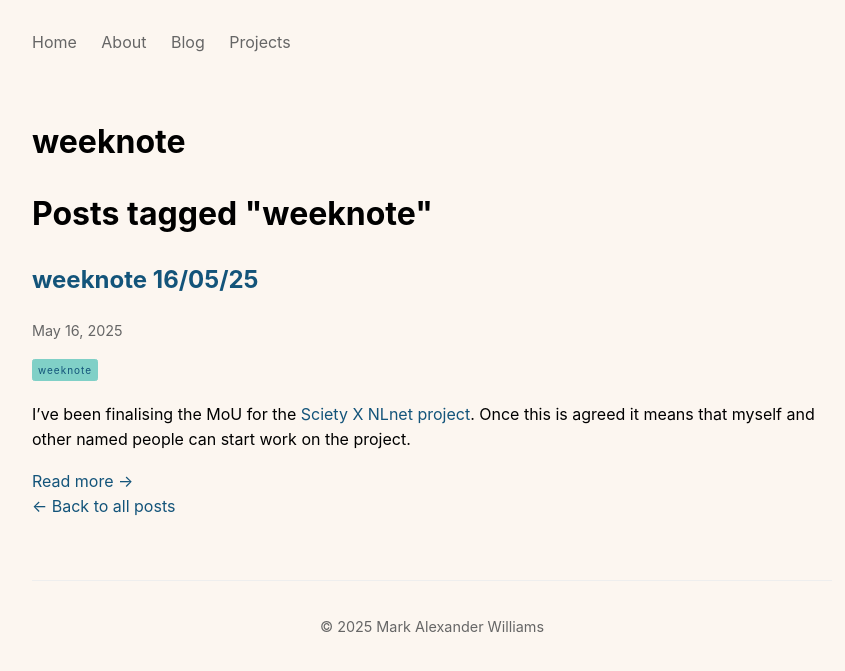
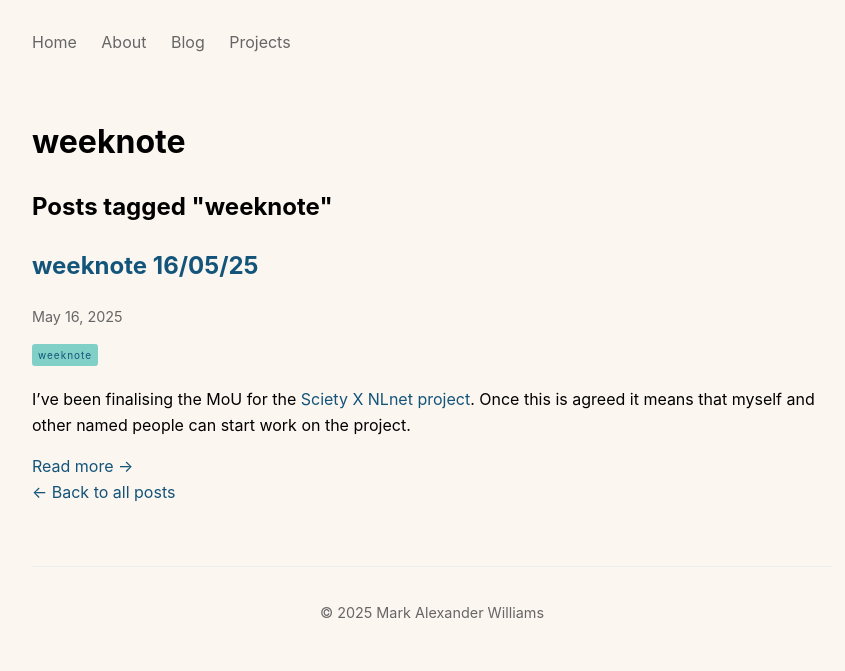
Before and after one commit to themarkness/themarkness.github.io, a Jekyll site: the page built from tags/weeknote.md, in a window 1280 px wide. Shown: the top 671 px of the page, without its empty margins (208-1053 px from the left). Built offline with Jekyll 4.4.1, drawn with Linux system fonts in a browser that asks for light colours.

Commit message:
change heading size on tag page

```diff
--- a/_layouts/post.html
+++ b/_layouts/post.html
@@ -23,6 +23,7 @@ layout: default
     {% if page.previous %}
         <a href="{{ page.previous.url }}" class="prev">&larr; {{ page.previous.title }}</a>
     {% endif %}
+    <span> | </span>
     {% if page.next %}
         <a href="{{ page.next.url }}" class="next">{{ page.next.title }} &rarr;</a>
     {% endif %}
--- a/_layouts/tag.html
+++ b/_layouts/tag.html
@@ -3,7 +3,7 @@ layout: default
 ---
 
 <div class="tag-page">
-    <h1>Posts tagged "{{ page.title }}"</h1>
+    <h2>Posts tagged "{{ page.title }}"</h2>
     {% assign tag_posts = site.tags[page.tag] %}
     {% for post in tag_posts %}
     <article class="post-preview">
```
